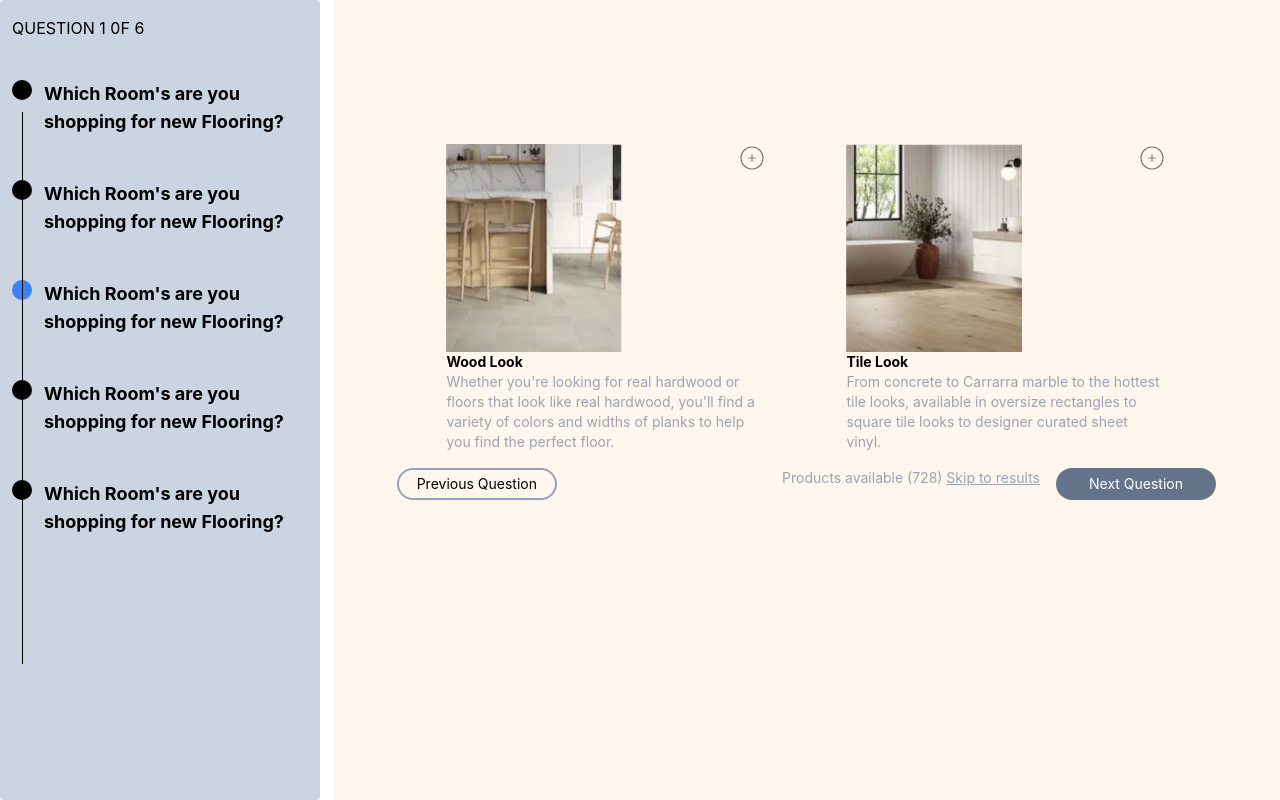
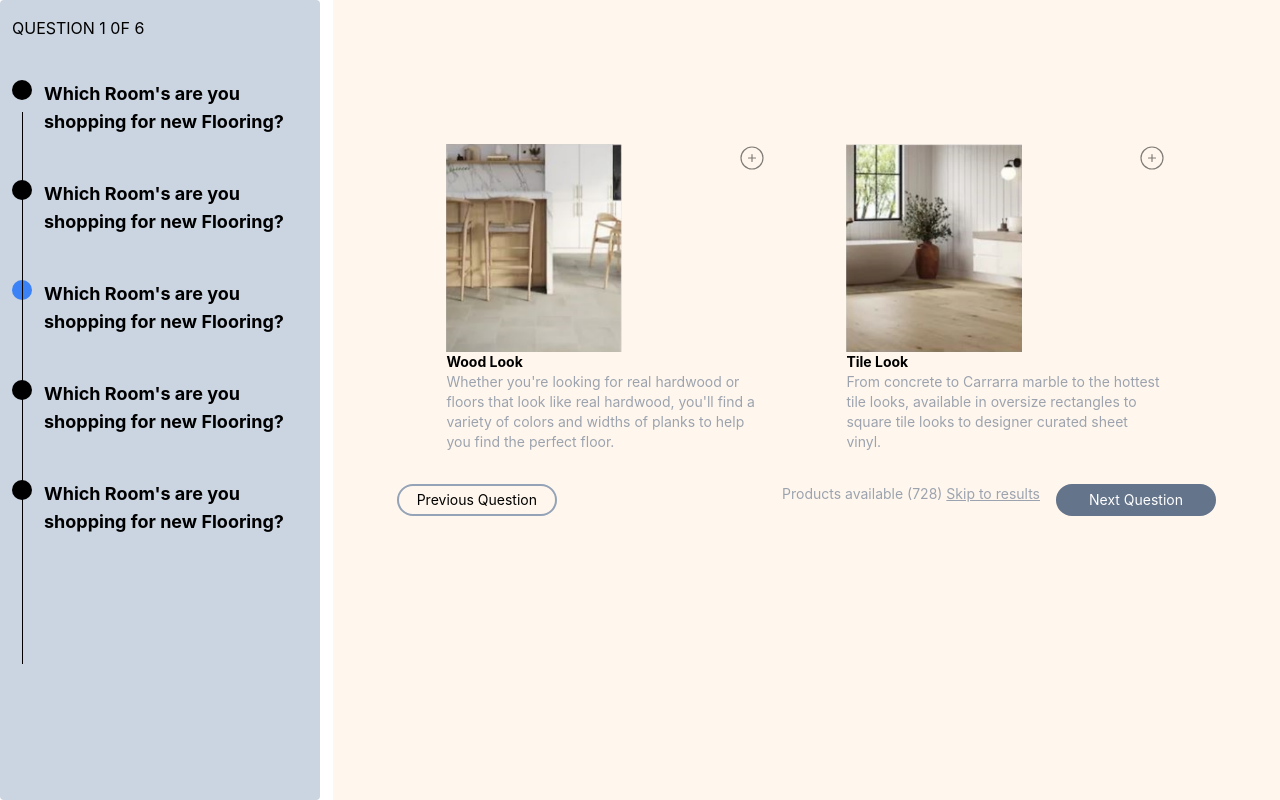
Before and after one commit to Souradeephazra123/tiles, a React (Create React App) app: page / in a window 1280 px wide. Built offline with nearby package versions, Linux system fonts and the light colour scheme.

Commit message:
Update Content1.jsx
margin updated

```diff
--- a/src/Components/Content1.jsx
+++ b/src/Components/Content1.jsx
@@ -28,11 +28,11 @@ const Content1 = () => {
           <CiCirclePlus className="top-0 right-0 absolute w-7 h-7 opacity-50" />
         </div>
       </div>
-      <button className="mt-4 w-40 absolute left-16 rounded-2xl p-1 border-solid border-2 border-slate-400">
+      <button className="mt-8 w-40 absolute left-16 rounded-2xl p-1 border-solid border-2 border-slate-400">
         Previous Question
       </button>
 
-      <div className="mt-4 flex flex-row absolute right-16 gap-4  text-gray-400">
+      <div className="mt-8 flex flex-row absolute right-16 gap-4  text-gray-400">
         <p>
           {" "}
           Products available (728){" "}
```
